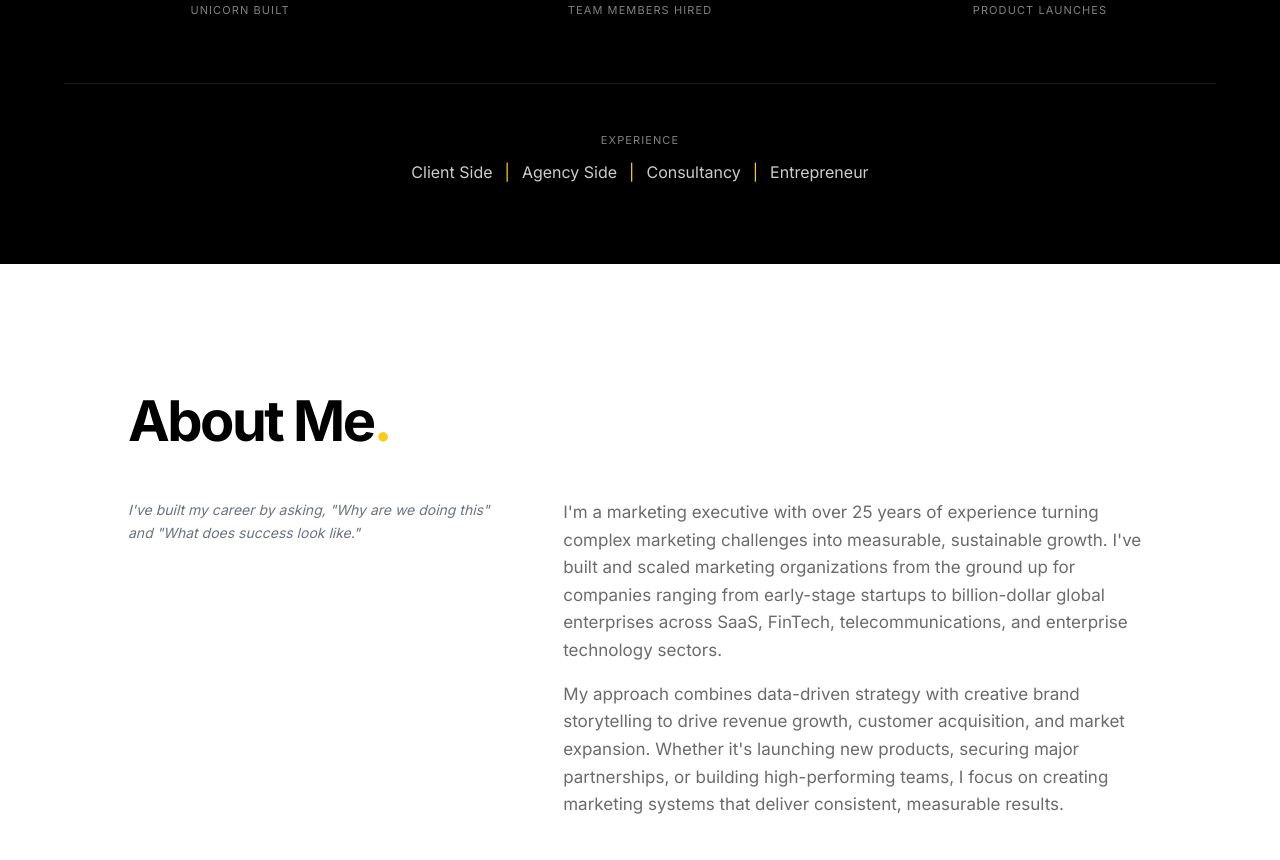
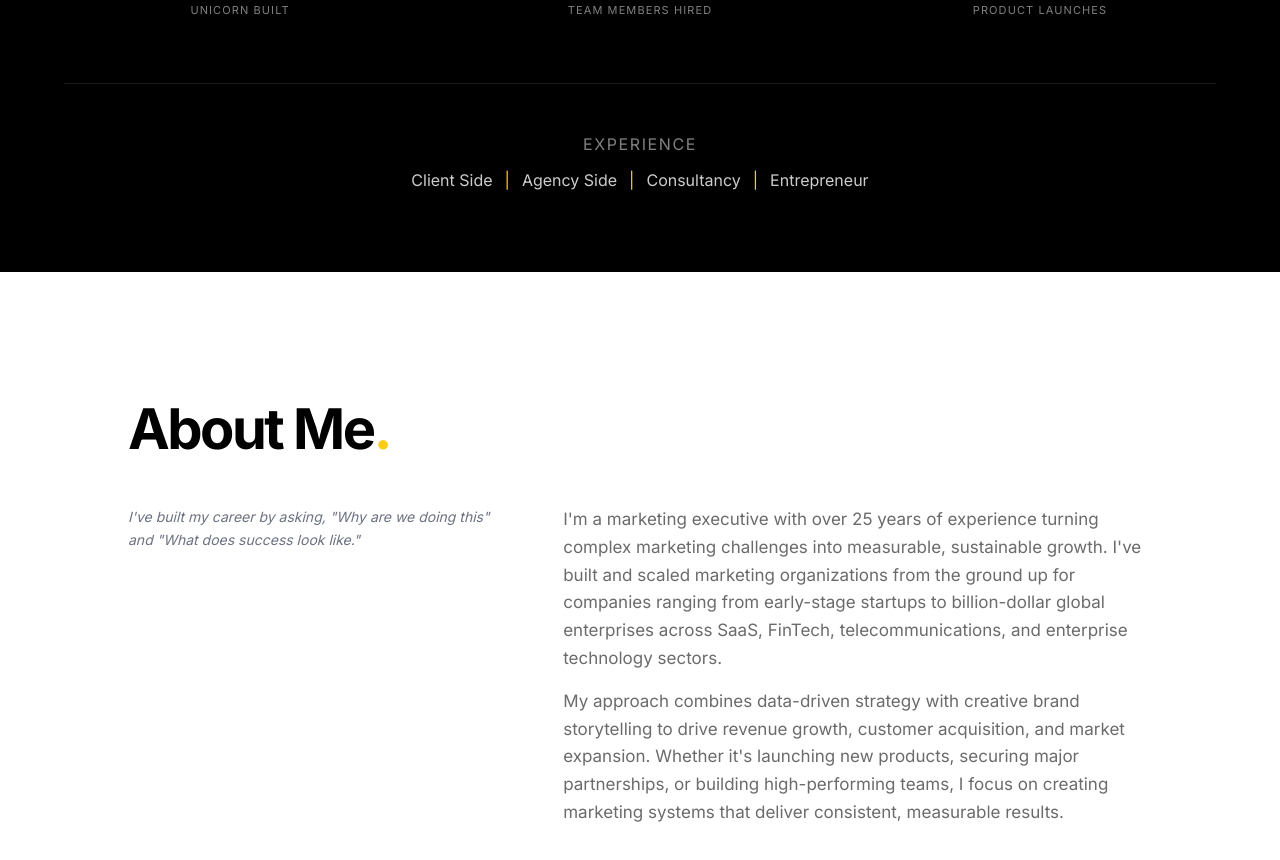
Before and after one commit to mrh1976/mherron, a Next.js app: page / in a window 1280 px wide. Shown: the part 1500-2360 px from the top of the page. Built offline with nearby package versions, Linux system fonts and the light colour scheme.

Commit message:
Update page.tsx

```diff
--- a/app/page.tsx
+++ b/app/page.tsx
@@ -178,7 +178,7 @@ export default function Home() {
 
           {/* 4 Perspectives Footer */}
           <div className="pt-12 border-t border-white/10 text-center">
-            <div className="text-[11px] uppercase tracking-widest text-white/50 mb-3">
+            <div className="text-[16px] uppercase tracking-widest text-white/50 mb-3">
               Experience
             </div>
             <div className="text-sm md:text-base text-white/80 flex items-center justify-center gap-3 flex-wrap">
```
